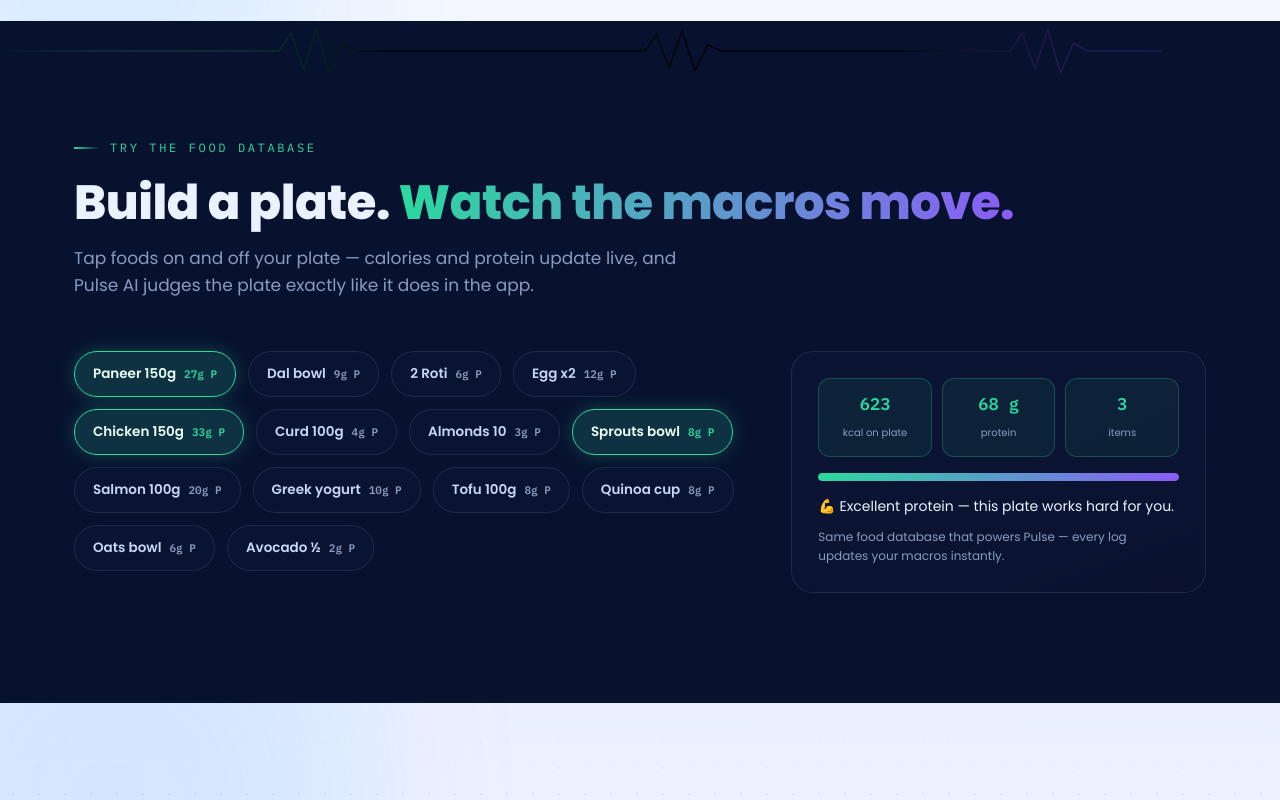
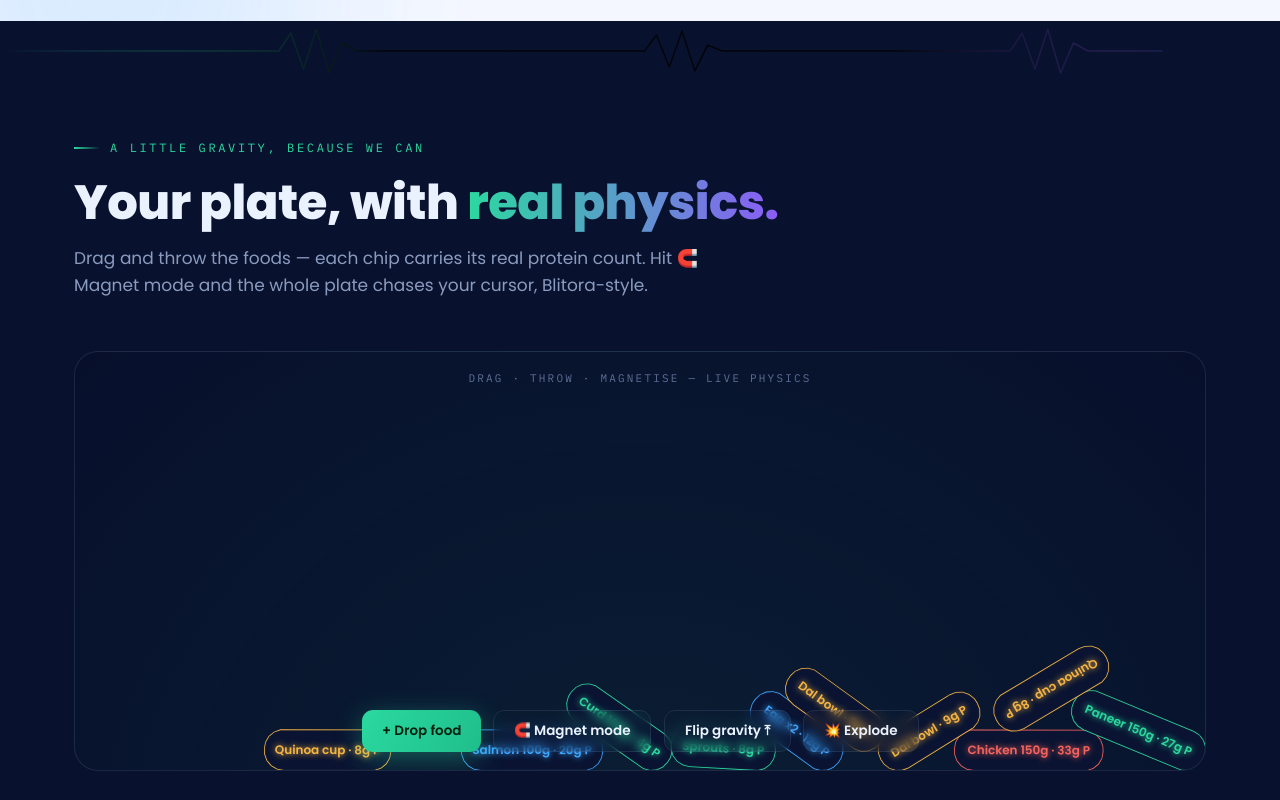
Before and after one commit to Blitora/blitora-pulse, a Next.js app: page / in a window 1280 px wide. Shown: the part 5060-5860 px from the top of the page. Built offline with nearby package versions, Linux system fonts and the light colour scheme.

Commit message:
feat: v10 — gravity playground returns with Magnet mode: chips chase the cursor (Blitora magnetic DNA)

```diff
--- a/pages/index.js
+++ b/pages/index.js
@@ -4,7 +4,7 @@ import Head from 'next/head';
 import { getSupabase } from '../lib/supabase';
 
 /* ==========================================================
-   Blitora Pulse — marketing landing page (v9 — crisp ECG line replaces particle field in hero & final CTA)
+   Blitora Pulse — marketing landing page (v10 — gravity playground returns with Magnet mode (chips chase cursor))
    - Real pricing pulled from live site (as-of deploy day)
    - Session check: logged-in users → /dashboard
    - Reuses existing /api/lead-capture + /public brochures
@@ -606,6 +606,7 @@ export default function Home() {
   const [broOpen, setBroOpen] = useState(null); // brochure object or null
   const [vidOpen, setVidOpen] = useState(false);
   const [offerOn, setOfferOn] = useState(true);
+  const [magnetOn, setMagnetOn] = useState(false);
   const [chatOpen, setChatOpen] = useState(false);
   const [aiOpts, setAiOpts] = useState({ goal:'Lose weight', diet:'Vegetarian', cond:'None', meals:'5 meals', cuisine:'Indian' });
   const planBodyRef = useRef(null);
@@ -747,6 +748,64 @@ export default function Home() {
     }),{threshold:.3});
     dio.observe(holo);
     return ()=>{timers.forEach(clearInterval);dio.disconnect();};
+  },[checking]);
+
+  // Gravity + Magnet playground (Matter.js)
+  useEffect(()=>{
+    if(checking)return;
+    const box=document.getElementById('physbox');if(!box)return;
+    let engine,render,runner;
+    const load=()=>new Promise((res,rej)=>{if(window.Matter){res(window.Matter);return;}
+      const s=document.createElement('script');s.src='https://cdnjs.cloudflare.com/ajax/libs/matter-js/0.19.0/matter.min.js';
+      s.onload=()=>res(window.Matter);s.onerror=rej;document.head.appendChild(s);});
+    const io=new IntersectionObserver(async es=>{
+      if(!es[0].isIntersecting||engine)return;io.disconnect();
+      try{const M=await load();
+        const cv=document.getElementById('physcanvas'),w=box.offsetWidth,hh=box.offsetHeight;
+        engine=M.Engine.create();engine.gravity.y=1;window._physEngine=engine;
+        render=M.Render.create({canvas:cv,engine,options:{width:w,height:hh,wireframes:false,background:'transparent',pixelRatio:window.devicePixelRatio||1}});
+        const wall={isStatic:true,render:{visible:false}};
+        M.Composite.add(engine.world,[
+          M.Bodies.rectangle(w/2,hh+28,w,60,wall),M.Bodies.rectangle(w/2,-300,w,60,wall),
+          M.Bodies.rectangle(-28,hh/2,60,hh*3,wall),M.Bodies.rectangle(w+28,hh/2,60,hh*3,wall)]);
+        const FOODS=[['Paneer 150g · 27g P','#2BD99F'],['Dal bowl · 9g P','#F5B544'],['2 Roti · 6g P','#8B5CF6'],['Egg x2 · 12g P','#3EA6FF'],['Chicken 150g · 33g P','#F4645F'],['Curd 100g · 4g P','#2BD99F'],['Almonds 10 · 3g P','#8B5CF6'],['Sprouts · 8g P','#2BD99F'],['Salmon 100g · 20g P','#3EA6FF'],['Greek yogurt · 10g P','#2BD99F'],['Tofu 100g · 8g P','#8B5CF6'],['Quinoa cup · 8g P','#F5B544'],['Oats bowl · 6g P','#F5B544'],['Avocado ½ · 2g P','#2BD99F']];
+        const makeFood=x=>{const [label,color]=FOODS[Math.floor(Math.random()*FOODS.length)];
+          const wd=Math.max(96,label.length*7.4),b=M.Bodies.rectangle(x,-30,wd,40,{chamfer:{radius:19},restitution:.55,friction:.28,render:{fillStyle:'rgba(11,21,51,.95)',strokeStyle:color,lineWidth:1.6}});
+          b.foodLabel=label;b.foodColor=color;return b;};
+        for(let i=0;i<10;i++)setTimeout(()=>M.Composite.add(engine.world,makeFood(60+Math.random()*(w-120))),i*140);
+        const mouse=M.Mouse.create(cv),mc=M.MouseConstraint.create(engine,{mouse,constraint:{stiffness:.18,render:{visible:false}}});
+        M.Composite.add(engine.world,mc);
+        if(mouse.element&&mouse.mousewheel)mouse.element.removeEventListener('wheel',mouse.mousewheel);
+        // MAGNET MODE — every chip is attracted to the cursor
+        M.Events.on(engine,'beforeUpdate',()=>{
+          if(!window._magnetMode)return;
+          const mp=mouse.position;if(!mp||mp.x===undefined||mp.x===-1)return;
+          for(const b of M.Composite.allBodies(engine.world)){
+            if(!b.foodLabel)continue;
+            const dx=mp.x-b.position.x,dy=mp.y-b.position.y,d=Math.max(Math.hypot(dx,dy),40);
+            const f=(.00011*b.mass*Math.min(d,220))/d;
+            M.Body.applyForce(b,b.position,{x:dx*f,y:dy*f});
+          }
+        });
+        M.Render.run(render);runner=M.Runner.create();M.Runner.run(runner,engine);
+        M.Events.on(render,'afterRender',()=>{const c=render.context;
+          c.font='600 12px Poppins,Arial,sans-serif';c.textAlign='center';c.textBaseline='middle';
+          for(const b of M.Composite.allBodies(engine.world)){if(!b.foodLabel)continue;
+            c.save();c.translate(b.position.x,b.position.y);c.rotate(b.angle);
+            c.fillStyle=b.foodColor;c.shadowColor=b.foodColor;c.shadowBlur=6;
+            c.fillText(b.foodLabel,0,1);c.restore();}});
+        window._physDrop=()=>M.Composite.add(engine.world,makeFood(60+Math.random()*(w-120)));
+        let flipped=false;window._physFlip=()=>{flipped=!flipped;engine.gravity.y=flipped?-1:1;};
+        window._physBoom=()=>{for(const b of M.Composite.allBodies(engine.world)){if(!b.foodLabel)continue;
+          M.Body.setVelocity(b,{x:(Math.random()-.5)*18,y:-(6+Math.random()*11)});
+          M.Body.setAngularVelocity(b,(Math.random()-.5)*.45);}};
+      }catch(e){console.warn('physics load failed',e);}
+    },{threshold:.25});
+    io.observe(box);
+    return ()=>{io.disconnect();window._magnetMode=false;
+      if(runner&&window.Matter)window.Matter.Runner.stop(runner);
+      if(render&&window.Matter)window.Matter.Render.stop(render);
+      if(engine&&window.Matter)window.Matter.Engine.clear(engine);};
   },[checking]);
 
   // Escape key closes modals
@@ -1133,15 +1192,24 @@ export default function Home() {
       </section>
 
       {/* PHYSICS */}
-      <section className="phys" id="plate">
+      <section className="phys" id="play">
         {ecg(12)}
         <div className="wrap">
           <div className="reveal">
-            <span className="eyebrow">Try the food database</span>
-            <h2 className="sec">Build a plate. <span className="g">Watch the macros move.</span></h2>
-            <p className="sub">Tap foods on and off your plate — calories and protein update live, and Pulse AI judges the plate exactly like it does in the app.</p>
-          </div>
-          <PlateBuilder/>
+            <span className="eyebrow">A little gravity, because we can</span>
+            <h2 className="sec">Your plate, with <span className="g">real physics.</span></h2>
+            <p className="sub">Drag and throw the foods — each chip carries its real protein count. Hit 🧲 Magnet mode and the whole plate chases your cursor, Blitora-style.</p>
+          </div>
+          <div id="physbox" className="reveal">
+            <canvas id="physcanvas"></canvas>
+            <div className="phys-hint">Drag · Throw · Magnetise — live physics</div>
+            <div className="phys-btns">
+              <button className="btn btn-g btn-sm" onClick={()=>window._physDrop&&window._physDrop()}>+ Drop food</button>
+              <button className={"btn btn-sm "+(magnetOn?'btn-v':'btn-o')} onClick={()=>setMagnetOn(o=>{const n=!o;window._magnetMode=n;if(window._physEngine)window._physEngine.gravity.y=n?0.12:1;return n;})}>🧲 Magnet {magnetOn?'ON':'mode'}</button>
+              <button className="btn btn-o btn-sm" onClick={()=>window._physFlip&&window._physFlip()}>Flip gravity ⤒</button>
+              <button className="btn btn-o btn-sm" onClick={()=>window._physBoom&&window._physBoom()}>💥 Explode</button>
+            </div>
+          </div>
         </div>
       </section>
 
@@ -1366,44 +1434,6 @@ function ChatBot({ open, setOpen }){
       </div>
     </div>
   </>;
-}
-
-/* ────── PLATE BUILDER ────── */
-function PlateBuilder(){
-  const FOODS=[
-    ['Paneer 150g',265,27],['Dal bowl',180,9],['2 Roti',200,6],['Egg x2',156,12],
-    ['Chicken 150g',248,33],['Curd 100g',60,4],['Almonds 10',70,3],['Sprouts bowl',110,8],
-    ['Salmon 100g',208,20],['Greek yogurt',97,10],['Tofu 100g',76,8],['Quinoa cup',222,8],
-    ['Oats bowl',150,6],['Avocado ½',120,2]
-  ];
-  const [sel,setSel]=useState([0,4,7]);
-  const toggle=i=>setSel(s=>s.includes(i)?s.filter(x=>x!==i):[...s,i]);
-  const kcal=sel.reduce((a,i)=>a+FOODS[i][1],0);
-  const prot=sel.reduce((a,i)=>a+FOODS[i][2],0);
-  const verdict= prot>=45?'💪 Excellent protein — this plate works hard for you.'
-    : prot>=25?'✦ Decent plate. One more protein source would make it great.'
-    : '⚠ Protein is light here — add paneer, eggs, chicken or tofu.';
-  return (
-    <div className="plate-wrap reveal">
-      <div className="plate-chips">
-        {FOODS.map((f,i)=>(
-          <button key={f[0]} className={'pchip'+(sel.includes(i)?' on':'')} onClick={()=>toggle(i)}>
-            {f[0]}<em>{f[2]}g P</em>
-          </button>
-        ))}
-      </div>
-      <div className="plate-side">
-        <div className="plate-tot">
-          <div><b>{kcal.toLocaleString('en-IN')}</b><span>kcal on plate</span></div>
-          <div><b>{prot} g</b><span>protein</span></div>
-          <div><b>{sel.length}</b><span>items</span></div>
-        </div>
-        <div className="plate-bar"><i style={{width:Math.min(100,Math.round(prot/60*100))+'%'}}></i></div>
-        <p className="plate-verdict">{verdict}</p>
-        <p className="plate-note">Same food database that powers Pulse — every log updates your macros instantly.</p>
-      </div>
-    </div>
-  );
 }
 
 /* ────── CONTACT FORM ────── */
```
